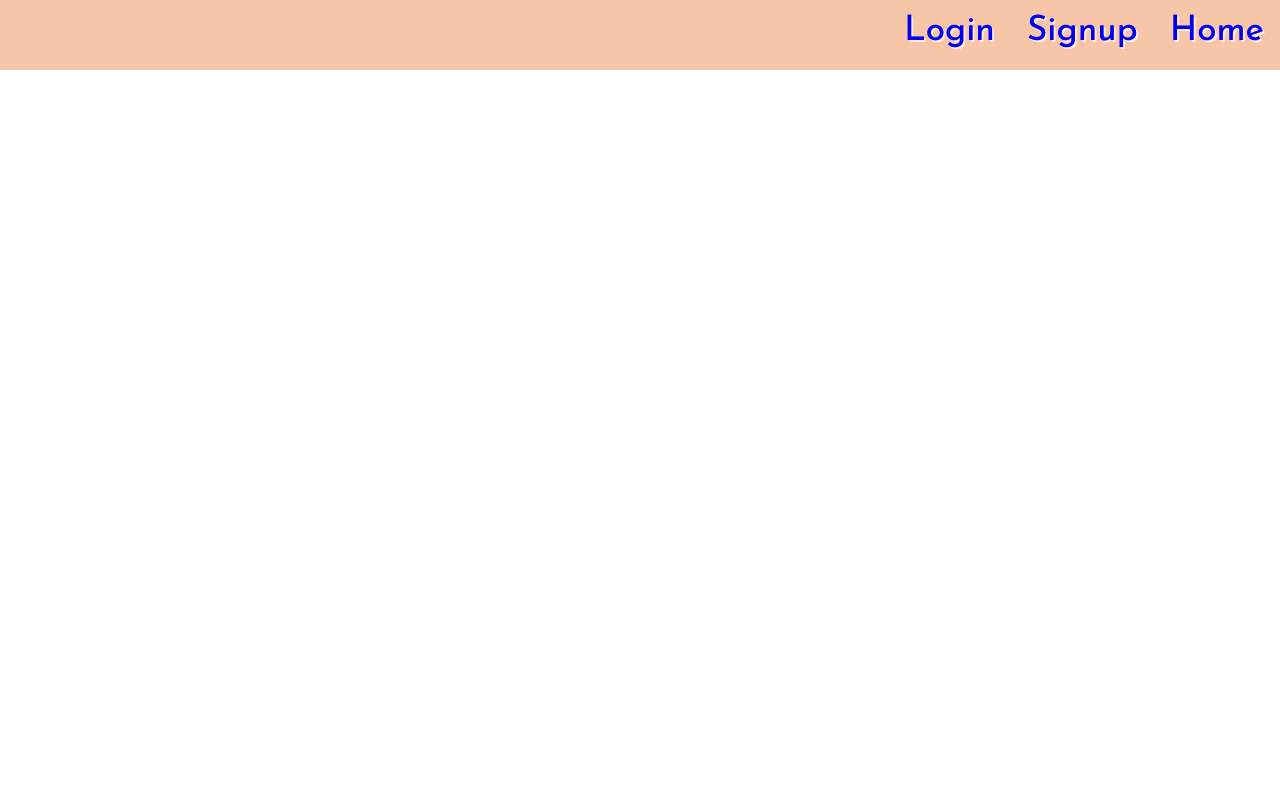
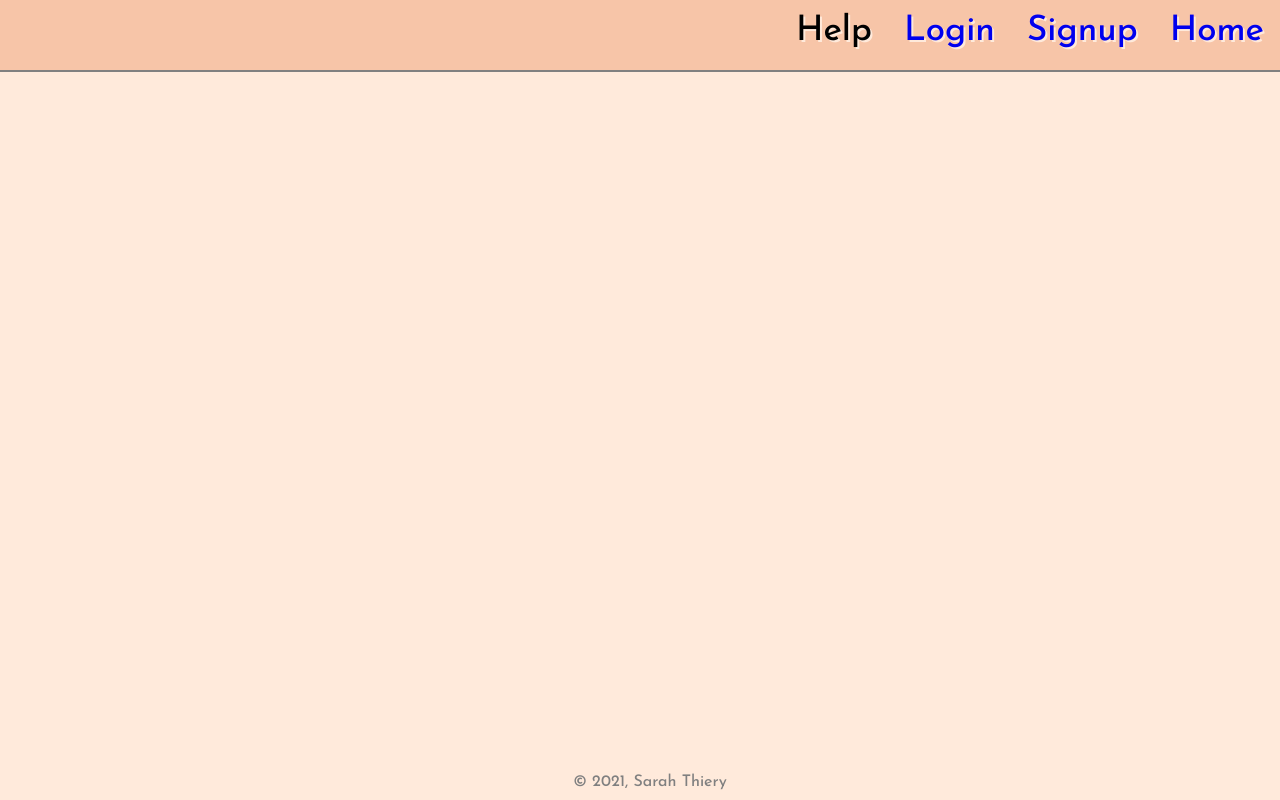
Before and after one commit to svthiery/synonym-frontend, a React (Create React App) app: page /scores in a window 1280 px wide. Built offline with nearby package versions, Linux system fonts and the light colour scheme; no server answers.

Commit message:
Add help modal

```diff
--- a/src/App.css
+++ b/src/App.css
@@ -40,6 +40,11 @@
 .app {
   text-align: center;
   font-family: 'Josefin Sans', sans-serif;
+  background-color: #ffeadb;
+}
+
+body {
+  background-color: #ffeadb;
 }
 
 button, .login-btn {
@@ -96,7 +101,7 @@ button, .login-btn {
   height: 420px;
   width: 320px;
   margin-top: 30px;
-  margin-bottom: 30px;
+  margin-bottom: 40px;
   border-radius: 20px;
   text-align: center;
   box-shadow: 5px 8px #f7c5a8;
@@ -113,6 +118,10 @@ button, .login-btn {
   border-radius: 20px;
   text-align: center;
   box-shadow: 5px 8px #f7c5a8;
+}
+
+.indv-user-score {
+  margin: 6px;
 }
 
 .user-scores:hover {
@@ -160,7 +169,7 @@ button, .login-btn {
   border-radius: 10px;
   box-shadow: 5px 8px #f7c5a8;
   border-style: solid;
-  border-width: 2px;
+  border-width: 1px;
   border-color: gray;
 
 }
@@ -202,6 +211,7 @@ button, .login-btn {
   /* box-shadow: 5px 8px #f7c5a8; */
   margin: 25px;
   margin-bottom: 10px;
+  margin-top: 0px;
 }
 .guess-form-outer-div {
   width: 100%;
@@ -252,6 +262,11 @@ button, .login-btn {
 .current-word {
   font-size: 80px;
   margin: 25px;
+  margin-top: 0px;
+}
+
+.current-part-of-speech {
+  margin: 5px;
 }
 
 .found-words {
@@ -303,7 +318,27 @@ button, .login-btn {
   color:red;
 }
 
+.help-modal {
+  position:fixed;
+    background: white;
+    width: 30%;
+    height: 30%;
+    top:50%;
+    left:50%;
+    transform: translate(-50%,-50%);
+    text-align: center;
+    box-shadow: 5px 8px #f7c5a8;
+    border-radius: 10px;
+    border-style: solid;
+    border-width: 1px;
+    border-color: gray;
+}
+
 /* ------ Nav Bar ------ */
+
+.header {
+  border-bottom: 2px solid gray;
+}
 
 .header-name {
   text-align: left;
@@ -359,6 +394,7 @@ button, .login-btn {
   margin: auto;
   width: 40%;
   text-align: center;
+  background-color: #ffeadb;
 }
 
 .leaderboard-ul {
@@ -366,10 +402,26 @@ button, .login-btn {
   margin: 0;
   padding: 0;
   text-align: center;
+  background-color: #ffeadb;
 }
 
 .high-score-li {
   float: left;
   width: 10%;
   text-align: center;
+  background-color: #ffeadb;
 }
+
+/* ------ Modal ------ */
+
+.footer {
+  width: 100%;
+  position: absolute;
+  bottom: 0;
+  float: left;
+  margin-top: 150px;
+  padding: 10px;
+  color: gray;
+}
+
+/* ------ Play Button ------ */
--- a/src/components/App.js
+++ b/src/components/App.js
@@ -2,15 +2,19 @@ import React, { useEffect, useState } from "react";
 import { BrowserRouter as Router, Route, Switch } from "react-router-dom";
 import "../App.css";
 import Header from "./Header";
+import Footer from "./Footer";
 import HomeContainer from "./HomeContainer";
 import Login from "./Login";
 import GameContainer from "./GameContainer";
 import Leaderboard from "./Leaderboard";
 import UserScores from "./UserScores";
+import HelpModal from "./HelpModal";
 
 function App() {
   const [currentUser, setCurrentUser] = useState(null);
   const [games, setGames] = useState([]);
+
+  const [showHelpModal, setShowHelpModal] = useState(false)
 
   useEffect(() => {
     fetch("http://localhost:3001/games")
@@ -27,7 +31,8 @@ function App() {
   return (
     <div className="app">
       <Router>
-        <Header currentUser={currentUser} resetCurrentUser={setCurrentUser} />
+        <Header currentUser={currentUser} resetCurrentUser={setCurrentUser} showHelpModal={showHelpModal} setShowHelpModal={setShowHelpModal} />
+        <HelpModal showHelpModal={showHelpModal} setShowHelpModal={setShowHelpModal}/>
         <Switch>
           <Route path="/login">
             <Login setCurrentUser={setCurrentUser} currentUser={currentUser} />
@@ -44,6 +49,7 @@ function App() {
             { currentUser ? <UserScores games={games} currentUser={currentUser}/> : <div></div>}
           </Route> */}
         </Switch>
+        <Footer />
       </Router>
     </div>
   );
--- /dev/null
+++ b/src/components/Footer.js
@@ -0,0 +1,10 @@
+function Footer() {
+
+      return (
+        <div className="footer">
+          <div>© 2021, Sarah Thiery</div>
+        </div>
+      );
+    }
+
+export default Footer;
--- a/src/components/GameContainer.js
+++ b/src/components/GameContainer.js
@@ -23,15 +23,18 @@ function GameContainer({ currentUser, userGamesList }) {
 
   const [guess, setGuess] = useState("")
   const [guessAlert, setGuessAlert] = useState("")
+  const [guessFormDisabled, setGuessFormDisabled] = useState(false)
 
   const [showModal, setShowModal] = useState(false)
   const [showWrongGuessModal, setShowWrongGuessModal] = useState(false)
+  const [showHelpModal, setShowHelpModal] = useState(false)
 
   //Timer State
   const [seconds, setSeconds] = useState(30);
   const [timerIsActive, setTimerIsActive] = useState(false);
 
   function handleNewGameClick() {
+    setCurrentRound(0)
     // Create new game
     fetch("http://localhost:3001/games", {
       method: "POST",
@@ -44,8 +47,7 @@ function GameContainer({ currentUser, userGamesList }) {
       .then((newGameObj) => {
         console.log("New Game Object:", newGameObj);
         setCurrentGame(newGameObj);
-        let newRoundNum = 0
-        setCurrentRound(newRoundNum)
+        console.log(currentRound)
         setGameScore(newGameObj.score)
         startNewRound(newGameObj);
       });
@@ -54,7 +56,7 @@ function GameContainer({ currentUser, userGamesList }) {
   function startNewRound(newGame) {
     console.log(currentGame);
     let newGameId = newGame.id;
-    let randWordId = Math.ceil(Math.random() * 5);
+    let randWordId = Math.ceil(Math.random() * 7);
     console.log(randWordId)
     fetch("http://localhost:3001/rounds", {
       method: "POST",
@@ -74,8 +76,8 @@ function GameContainer({ currentUser, userGamesList }) {
         setWordIdsUsed([...wordIdsUsed, usedWordId])
         console.log(wordIdsUsed)
         getNewWord(randWordId);
-        let newRoundNum = currentRound + 1
-        setCurrentRound(newRoundNum)
+        // let newRoundNum = currentRound + 1
+        // setCurrentRound(newRoundNum)
       });
   }
 
@@ -101,11 +103,14 @@ function GameContainer({ currentUser, userGamesList }) {
         // console.log(word);
         setCurrentHeadword(word.headword.toUpperCase());
         setCurrentPartOfSpeech(word.part_of_speech);
+        setGuessFormDisabled(false)
         resetTimer()
         setRoundScore(0)
         setFoundSynonyms([])
         createSynObjs(word.synonyms);
         startTimer()
+        let newRoundNum = currentRound + 1
+        setCurrentRound(currentRound + 1)
       });
   }
 
@@ -168,6 +173,7 @@ function GameContainer({ currentUser, userGamesList }) {
   function endRound() {
       let newGameScore = gameScore + roundScore
       setGameScore(newGameScore)
+      setGuessFormDisabled(true)
       showEndRoundModal()
       saveFinalScore()
       //Initiate modal with round score, game score, words guessed, etc.
@@ -237,6 +243,8 @@ function GameContainer({ currentUser, userGamesList }) {
         // let won = "You guessed all the words!"
         // setGuessAlert(won)
         // playWinSound()
+        // let bonusScore = roundScore + 500
+        // setRoundScore(bonusScore)
         stopTimer()
         showEndRoundModal()
     }
@@ -289,6 +297,8 @@ function GameContainer({ currentUser, userGamesList }) {
             startNewRound={startNewRound}
             currentGame={currentGame}
             handleNewGameClick={handleNewGameClick}
+            setCurrentRound={setCurrentRound}
+            currentRound={currentRound}
 
             />
             {currentGame ? <GuessForm
@@ -298,6 +308,7 @@ function GameContainer({ currentUser, userGamesList }) {
                 setGuess={setGuess}
                 checkForMatches={checkForMatches}
                 guessAlert={guessAlert}
+                guessFormDisabled={guessFormDisabled}
             /> : <div></div>}
         </div>
         {currentGame ? <Anagrams synonyms={currentSynonyms} anagrams={currentAnagrams} showModal={showModal}/> : <div></div>}
--- a/src/components/GuessForm.js
+++ b/src/components/GuessForm.js
@@ -7,6 +7,7 @@ function GuessForm({
   setGuess,
   checkForMatches,
   guessAlert,
+  guessFormDisabled
 }) {
   function handleChange(e) {
     let newGuess = e.target.value.toUpperCase();
@@ -26,12 +27,13 @@ function GuessForm({
         <form onSubmit={handleSubmit} autoComplete="off">
           <input
             autofocus="true"
-            autoselect
+            autoselect="true"
             className="guess-form-input"
             type="text"
             name="guess"
             value={guess}
             onChange={handleChange}
+            disabled={guessFormDisabled}
           />
           <br></br>
           <input className="login-btn" type="submit" value="GUESS"/>
--- a/src/components/Header.js
+++ b/src/components/Header.js
@@ -1,13 +1,18 @@
 import React from "react";
 import { NavLink } from "react-router-dom";
 import { useHistory } from "react-router-dom";
+import HelpModal from "./HelpModal"
 
-function Header({ currentUser, resetCurrentUser }) {
+function Header({ currentUser, resetCurrentUser, showHelpModal, setShowHelpModal }) {
   const history = useHistory();
 
   function handleLogout() {
     resetCurrentUser(null);
     history.push("/");
+  }
+
+  function handleHelp() {
+    setShowHelpModal(true)
   }
 
   return (
@@ -41,6 +46,15 @@ function Header({ currentUser, resetCurrentUser }) {
                 Log Out
               </div>
             </li>
+            <li className="nav-li">
+              <div
+                className="help"
+                onClick={handleHelp}
+                className="nav-link"
+              >
+                Help
+              </div>
+            </li>
           </>
         ) : (
           <>
@@ -62,6 +76,15 @@ function Header({ currentUser, resetCurrentUser }) {
                 Login
               </NavLink>
             </li>
+            <li className="nav-li">
+              <div
+                className="help"
+                onClick={handleHelp}
+                className="nav-link"
+              >
+                Help
+              </div>
+            </li>
           </>
         )}
       </ul>
--- /dev/null
+++ b/src/components/HelpModal.js
@@ -0,0 +1,25 @@
+import React from "react";
+
+function HelpModal({ showHelpModal, setShowHelpModal }) {
+
+
+    function handleClose() {
+        setShowHelpModal(false);
+    }
+
+    const toRender = showHelpModal ? (
+        <div className="help-modal">
+          <h4>How to play</h4>
+          <p>Try to guess all synonyms for the given keyword</p>
+          <p>Hint: The Anagrams list shows scrambled versions of each synonym</p>
+          <p>Earn points for each correct guess</p>
+          <button onClick={handleClose}>Close</button>
+      </div>
+      ) : (
+        null
+      );
+
+    return toRender
+  }
+
+  export default HelpModal;
--- a/src/components/UserScores.js
+++ b/src/components/UserScores.js
@@ -8,7 +8,7 @@ function UserScores({ currentUser, games }) {
 
     const userGamesListShort = userGamesList.map(game => {
         return (
-            <div>
+            <div className="indv-user-score">
                 {game.score}
             </div>
         )
```
Also changed, not shown: src/components/EndRoundModal.js (+5 -2 lines).
